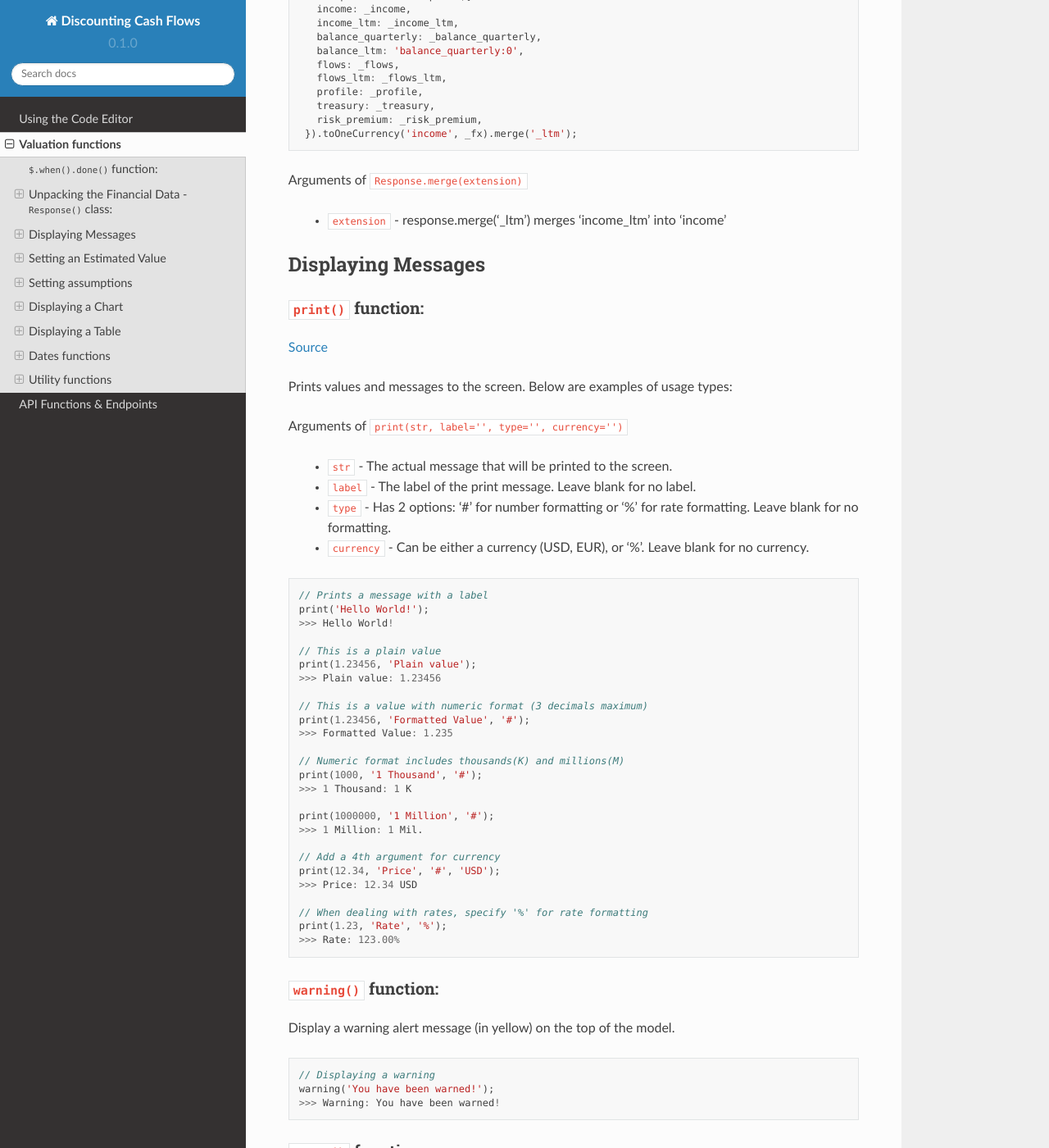
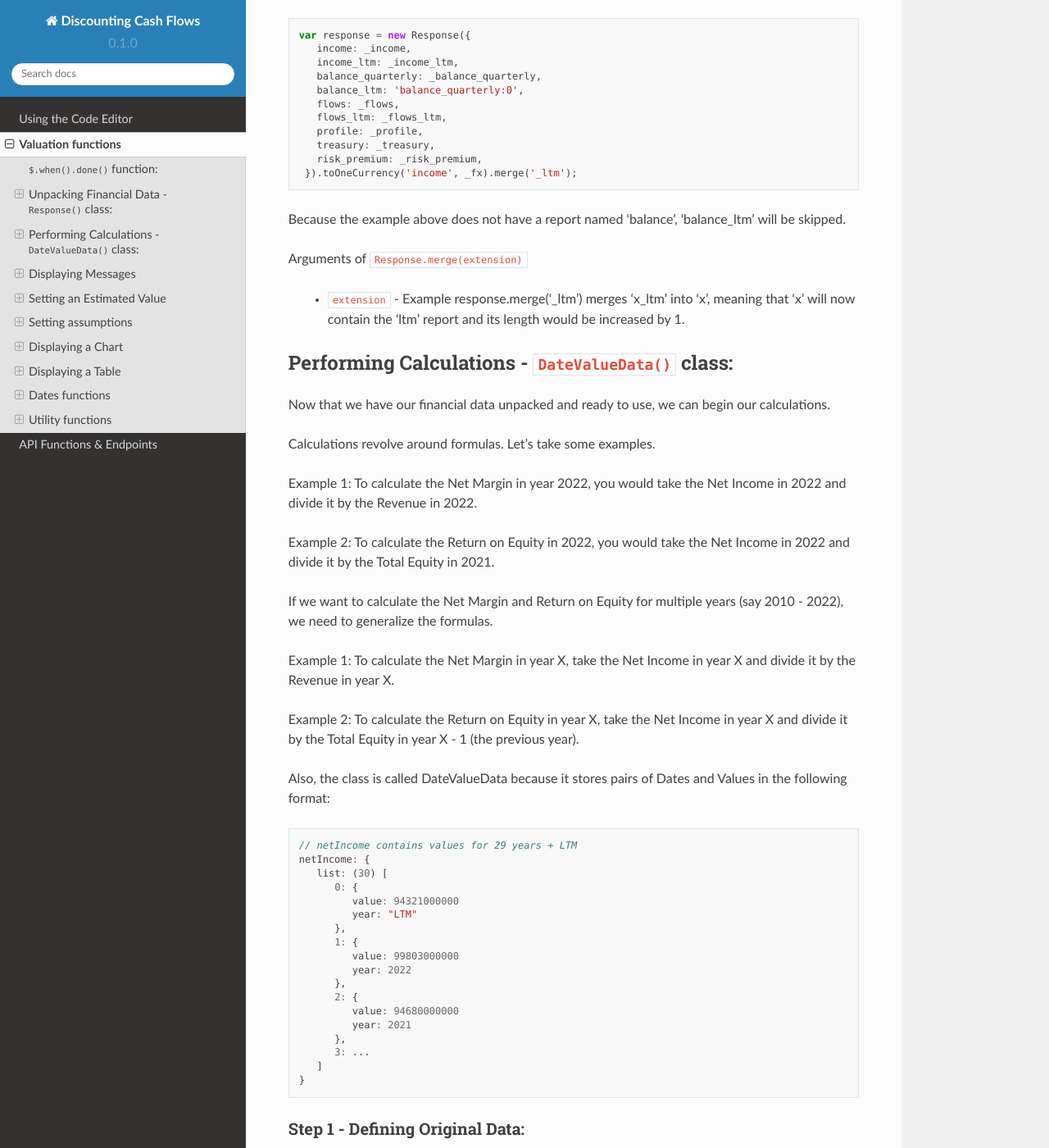
Before and after one commit to DiscountingCashFlows/readthedocs, a Sphinx documentation site: the page built from docs/source/functions.rst, in a window 1280 px wide and 1400 px high, scrolled down 2917 px. Shown: the whole window at 82% size. Built offline with Sphinx 7.4.7 and the Read the Docs theme 2.0.0, drawn with Linux system fonts in a browser that asks for light colours; some of the changed text lies outside the part shown.

Commit message:
Update functions.rst

```diff
--- a/docs/source/functions.rst
+++ b/docs/source/functions.rst
@@ -101,14 +101,14 @@
 
 Arguments of ``Response.toOneCurrency(report_key, fx)``
 
- * ``report_key`` - The actual message that will be printed to the screen.
+ * ``report_key`` - The name of whichever report you prefer the baseline currency to be taken from.
 
- * ``fx`` - The label of the print message. Leave blank for no label.
+ * ``fx`` - The foreign exchange data response object generated by the ``get_fx()`` function. It should contain all currency pairs and their respective rates.
 
 ``Response.merge()``:
-*****************************
+*********************
 
-The function merges all keys with an ``extenstion``, into their respective parents.
+The function merges all keys with an ``extension``, into their respective parents.
 
 For the example below, response.merge('_ltm') merges 'income_ltm' into 'income' and 'flows_ltm' into 'flows'.
 
@@ -126,9 +126,77 @@
       risk_premium: _risk_premium,
     }).toOneCurrency('income', _fx).merge('_ltm');
 
+Because the example above does not have a report named 'balance', 'balance_ltm' will be skipped.
+
 Arguments of ``Response.merge(extension)``
 
- * ``extension`` - response.merge('_ltm') merges 'income_ltm' into 'income'
+ * ``extension`` - Example response.merge('_ltm') merges 'x_ltm' into 'x', meaning that 'x' will now contain the 'ltm' report and its length would be increased by 1.
+
+Performing Calculations - ``DateValueData()`` class:
+----------------------------------------------------
+
+Now that we have our financial data unpacked and ready to use, we can begin our calculations.
+
+Calculations revolve around formulas. Let's take some examples.
+
+Example 1: To calculate the Net Margin in year 2022, you would take the Net Income in 2022 and divide it by the Revenue in 2022.
+
+Example 2: To calculate the Return on Equity in 2022, you would take the Net Income in 2022 and divide it by the Total Equity in 2021.
+
+If we want to calculate the Net Margin and Return on Equity for multiple years (say 2010 - 2022), we need to generalize the formulas.
+
+Example 1: To calculate the Net Margin in year X, take the Net Income in year X and divide it by the Revenue in year X.
+
+Example 2: To calculate the Return on Equity in year X, take the Net Income in year X and divide it by the Total Equity in year X - 1 (the previous year).
+
+Also, the class is called DateValueData because it stores pairs of Dates and Values in the following format:
+
+.. code-block:: javascript
+
+   // netIncome contains values for 29 years + LTM
+   netIncome: {
+      list: (30) [
+         0: {
+            value: 94321000000
+            year: "LTM"
+         },
+         1: {
+            value: 99803000000
+            year: 2022
+         },
+         2: {
+            value: 94680000000
+            year: 2021
+         },
+         3: ...
+      ]
+   }
+
+Step 1 - Defining Original Data:
+********************************
+
+So, the first step is to register the original data into a ``DateValueData()``. In our previous examples the original data is: Net Income, Revenue and Total Equity. Let's see how we do that.
+
+.. code-block:: javascript
+
+   var original_data = new DateValueData({
+      'netIncome': new DateValueList(response.income, 'netIncome'),
+      'revenue': new DateValueList(response.income, 'revenue'),
+      'totalStockholdersEquity': new DateValueList(response.balance, 'totalStockholdersEquity'),
+    });
+
+Notice that we use the ``DateValueList`` class to store our data. Basically the ``DateValueData()`` class is just a collection of ``DateValueList()`` objects.
+
+Step 2 - Writing and Processing Formulas - ``setFormula()`` and ``compute()``:
+******************************************************************************
+
+Following up on the previous examples,
+
+   // Compute historical values and ratios
+   var historical_computed_data = original_data.setFormula({
+      '_netMargin': ['netIncome:0', '/', 'revenue:0'],
+      '_returnOnEquity': ['netIncome:0', '/', 'totalStockholdersEquity:-1'],
+   }).compute();
 
 Displaying Messages
 -------------------
```
Also changed, not shown: other parts of docs/source/functions.rst (+5 -5 lines).
